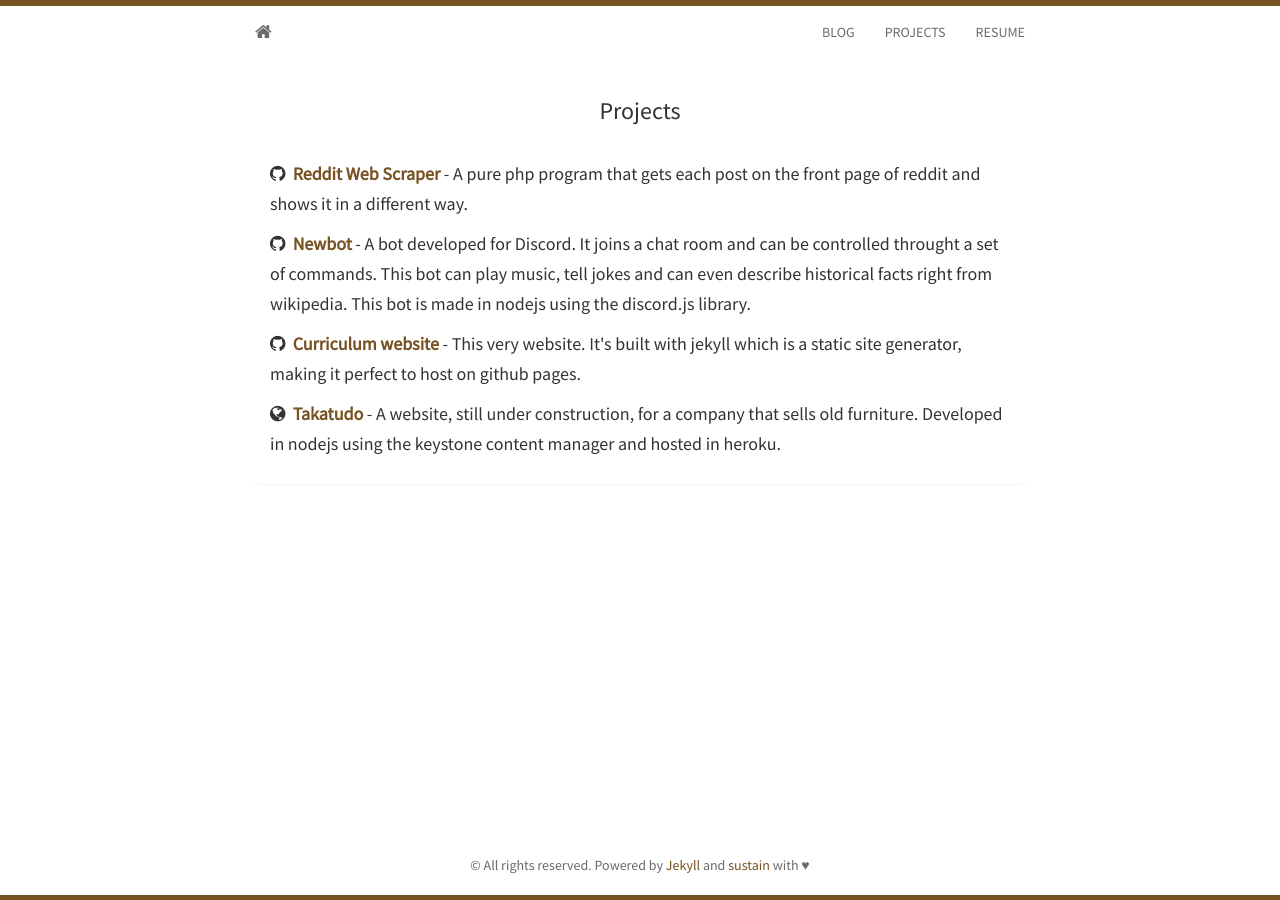
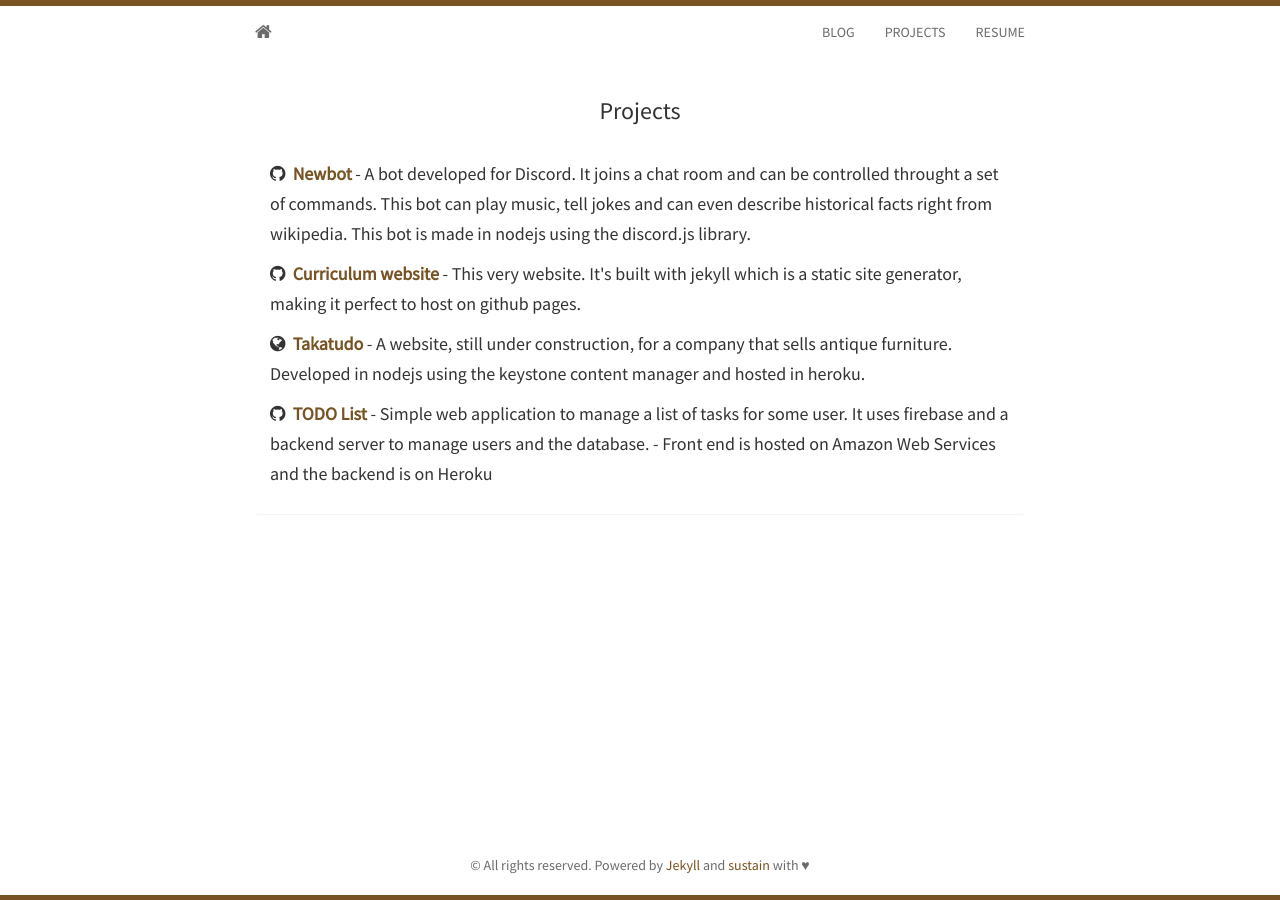
Before and after one commit to jppmo/blog, a Jekyll site: the page built from projects.html, in a window 1280 px wide. Built offline with Jekyll 4.4.1, drawn with Linux system fonts in a browser that asks for light colours; nearby versions of some CDN libraries.

Commit message:
blog update with new projects

```diff
--- a/_includes/projects.html
+++ b/_includes/projects.html
@@ -4,26 +4,31 @@
   <div class="panel panel-default">
     <div class="panel-body">
 		<h5>
-			<i class="fa fa-github"></i>&nbsp;&nbsp;<strong><a href="https://github.com/jppmo/trabalhoaca">Reddit Web Scraper</a></strong>
-			- A pure php program that gets each post on the front page of reddit and shows
-      it in a different way.
-		</h5>
-		<h5>
 			<i class="fa fa-github"></i>&nbsp;&nbsp;<strong><a href="https://github.com/jppmo/newbot">Newbot</a></strong>
 			- A bot developed for Discord. It joins a chat room and can be controlled throught a
       set of commands. This bot can play music, tell jokes and can even describe historical facts
       right from wikipedia. This bot is made in nodejs using the discord.js library.
 		</h5>
-    	<h5>
+
+    <h5>
 			<i class="fa fa-github"></i>&nbsp;&nbsp;<strong><a href="https://github.com/jppmo/blog">Curriculum website</a></strong>
 			- This very website. It's built with jekyll which is a static site generator, making it perfect
       to host on github pages.
 		</h5>
+
 		<h5>
 			<i class="fa fa-globe"></i>&nbsp;&nbsp;<strong><a href="http://takatudo.herokuapp.com/">Takatudo</a></strong>
-			- A website, still under construction, for a company that sells old furniture. Developed in nodejs
+			- A website, still under construction, for a company that sells antique furniture. Developed in nodejs
       using the keystone content manager and hosted in heroku.
 		</h5>
+
+    <h5>
+			<i class="fa fa-github"></i>&nbsp;&nbsp;<strong><a href="">TODO List </a></strong>
+			- Simple web application to manage a list of tasks for some user. It uses firebase and a backend
+      server to manage users and the database.
+      - Front end is hosted on Amazon Web Services and the backend is on Heroku
+		</h5>
+
 
 
     </div>
```
